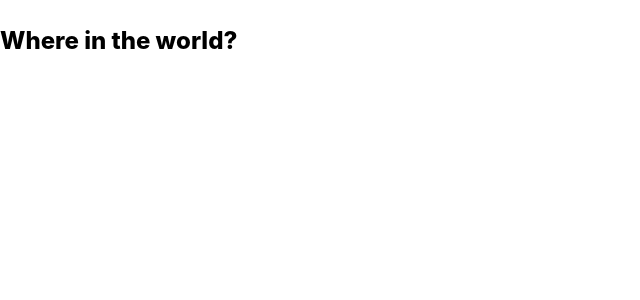
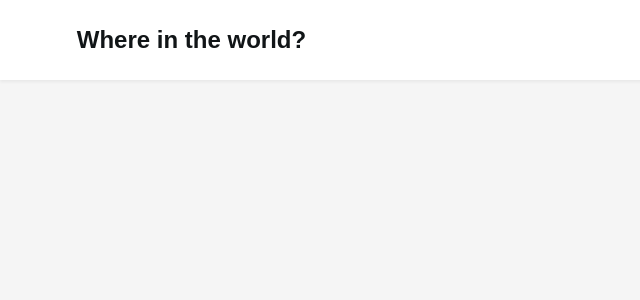
Before and after one commit to mitinull/keshvarha-react, a React (Create React App) app: page / in a window 1280 px wide. Shown: the top 300 px of the page, without its empty margins (0-640 px from the left). Built offline with nearby package versions, Linux system fonts and the light colour scheme.

Commit message:
base sass

```diff
--- a/src/App.scss
+++ b/src/App.scss
@@ -1 +1,3 @@
-@import './sass/header'
+@import './sass/mixins';
+@import './sass/base';
+@import './sass/header';
--- /dev/null
+++ b/src/sass/_base.scss
@@ -0,0 +1,59 @@
+/*
+- Dark Blue (Dark Mode Elements): hsl(209, 23%, 22%)
+- Very Dark Blue (Dark Mode Background): hsl(207, 26%, 17%)
+- Very Dark Blue (Light Mode Text): hsl(200, 15%, 8%)
+- Dark Gray (Light Mode Input): hsl(0, 0%, 52%)
+- Very Light Gray (Light Mode Background): hsl(0, 0%, 97%)
+- White (Dark Mode Text & Light Mode Elements): hsl(0, 0%, 100%)
+*/
+
+////////////////////////////
+// Light mode
+
+:root {
+  --color-element: hsl(0, 0%, 100%);
+  --color-background: hsl(0, 0%, 96%);
+  --color-input: hsl(0, 0%, 52%);
+  --color-text: hsl(200, 15%, 8%);
+
+  --shadow-1: 0 2px 3px #0000000e;
+  --shadow-2: 0 2px 6px #0000002f;
+
+  --padding-vertical-1: clamp(16px, 6vw, 80px);
+  --padding-vertical-2: calc(1.2 * var(--padding-vertical-1));
+
+  --size-icon-search: 1.7rem;
+
+  --border-radius-1: 5px;
+
+  --grid-gap-1: 2.5rem;
+}
+
+*,
+*::before,
+*::after {
+  margin: 0;
+  padding: 0;
+  box-sizing: inherit;
+}
+
+html {
+  font-size: 62.5%; // 1rem = 10px (if client defult == 16px)
+  box-sizing: border-box;
+
+  @include response-tablet-up {
+    font-size: 75%; // 1rem == 12px
+  }
+}
+
+body {
+  color: var(--color-text); // Default text color
+  font-family: "Nunito Sans", sans-serif; // Default font family
+  font-weight: 300;
+  background-color: var(--color-background);
+}
+
+::selection {
+  background-color: var(--color-text);
+  color: var(--color-element);
+}
--- /dev/null
+++ b/src/sass/_mixins.scss
@@ -0,0 +1,11 @@
+@mixin response-tablet-up {
+  @media only screen and (min-width: 37.5em) {
+    @content;
+  }
+}
+
+@mixin response-desktop-up {
+  @media only screen and (min-width: 68.75em) {
+    @content;
+  }
+}
```
